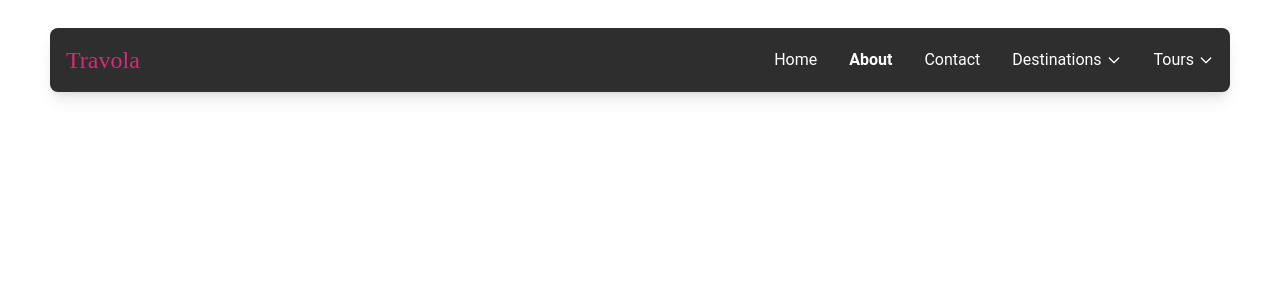
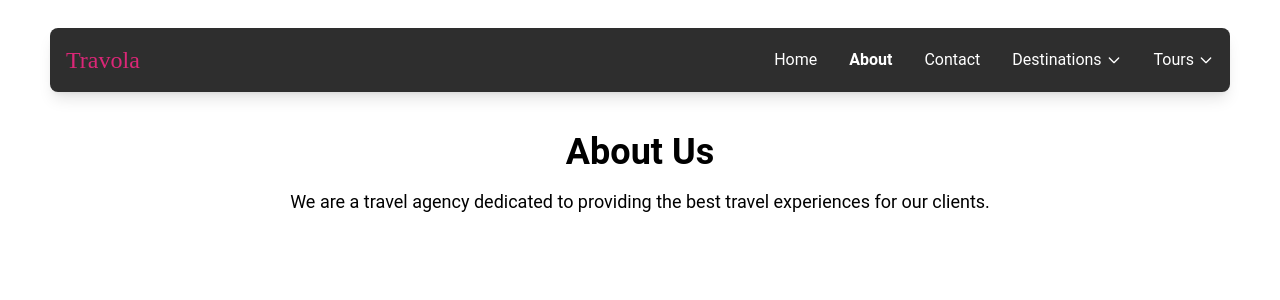
Before and after one commit to Zachminnow/travel-app, a React (Vite) app in the folder frontend/: page /about in a window 1280 px wide. Shown: the top 300 px of the page. Built offline with nearby package versions, Linux system fonts and the light colour scheme.

Commit message:
hero page About

```diff
--- a/frontend/src/pages/About.jsx
+++ b/frontend/src/pages/About.jsx
@@ -3,7 +3,10 @@ import React from 'react';
 const About = () => {
   return (
     <div className="min-h-screen bg-white">
-
+      <h1 className="text-4xl font-bold text-center mt-10">About Us</h1>
+      <p className="text-lg text-center mt-4">
+        We are a travel agency dedicated to providing the best travel experiences for our clients.
+      </p>
     </div>
   );
 };
```
